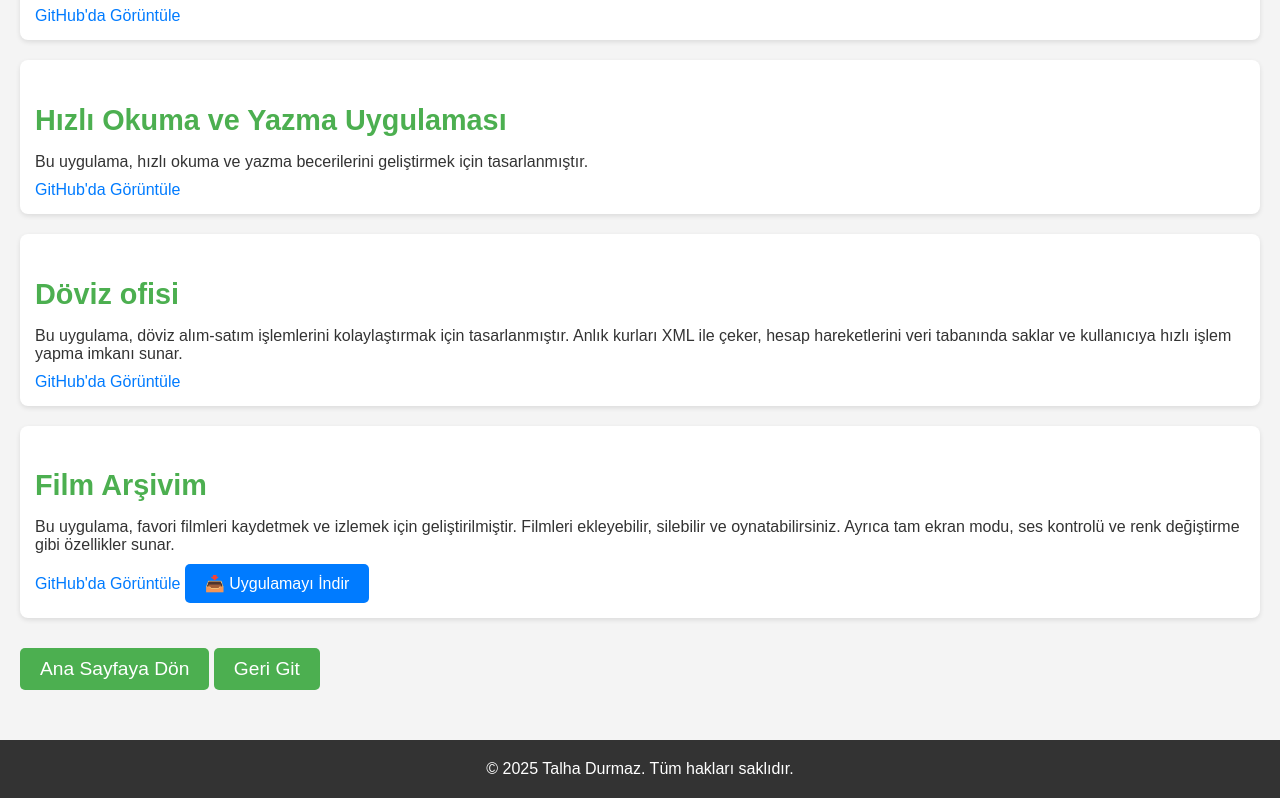
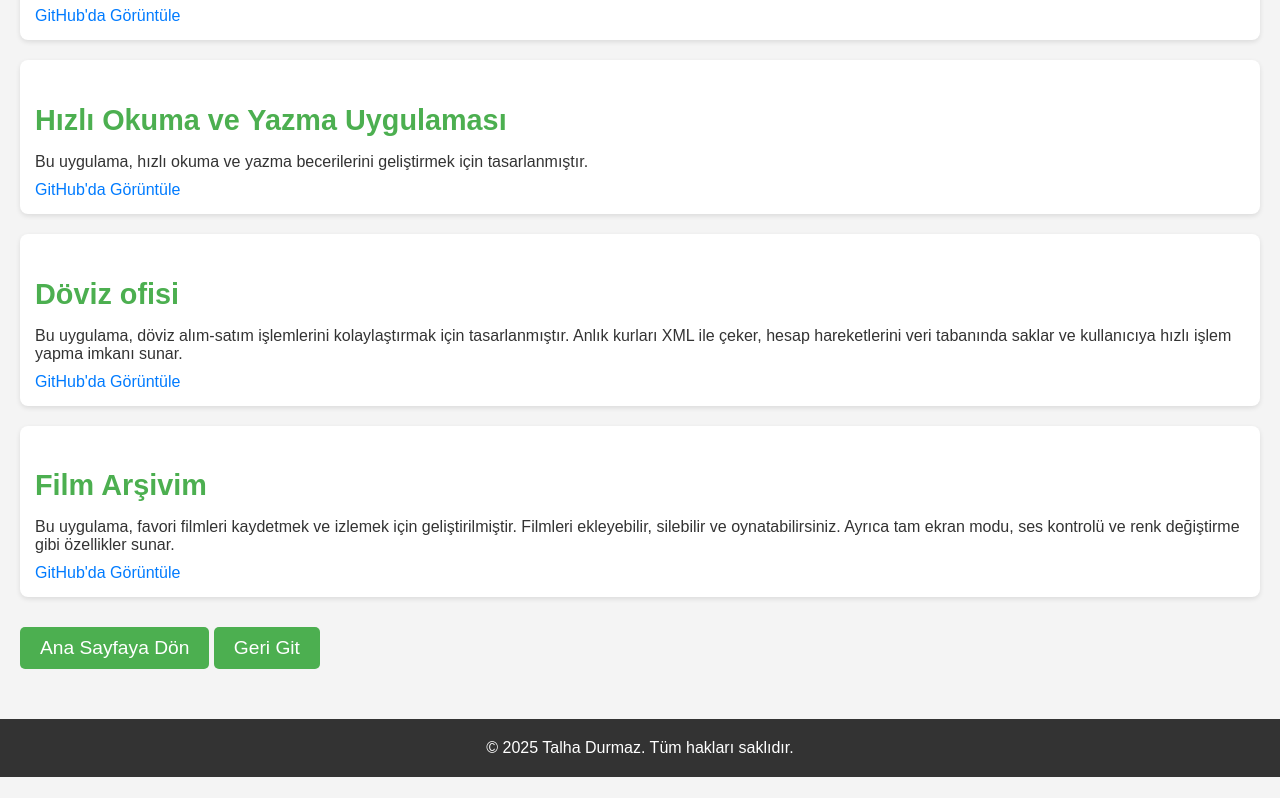
Before and after one commit to talhadrz/projeler, a plain HTML site: page index.html in a window 1280 px wide. Shown: the part 692-1490 px from the top of the page. After the commit the page ends 1469 px from the top, so only its background shows below. Drawn offline with Linux system fonts and the light colour scheme.

Commit message:
Update index.html

```diff
--- a/index.html
+++ b/index.html
@@ -51,11 +51,6 @@
                     <h3>Film Arşivim</h3>
                     <p>Bu uygulama, favori filmleri kaydetmek ve izlemek için geliştirilmiştir. Filmleri ekleyebilir, silebilir ve oynatabilirsiniz. Ayrıca tam ekran modu, ses kontrolü ve renk değiştirme gibi özellikler sunar.</p>
                     <a href="https://github.com/talhadrz/Film_Arsivim/tree/master" target="_blank">GitHub'da Görüntüle</a>
-                    <a href="https://drive.google.com/file/d/17LNfFYzSIQ_qdeuuXZom4jOzA2IjshQ2/view?usp=drive_link">
-                        <button style="padding: 10px 20px; font-size: 16px; background-color: #007bff; color: white; border: none; border-radius: 5px; cursor: pointer;">
-                            📥 Uygulamayı İndir
-                        </button>
-                    </a>
                 </li>
             </ul>
         </section>
```
